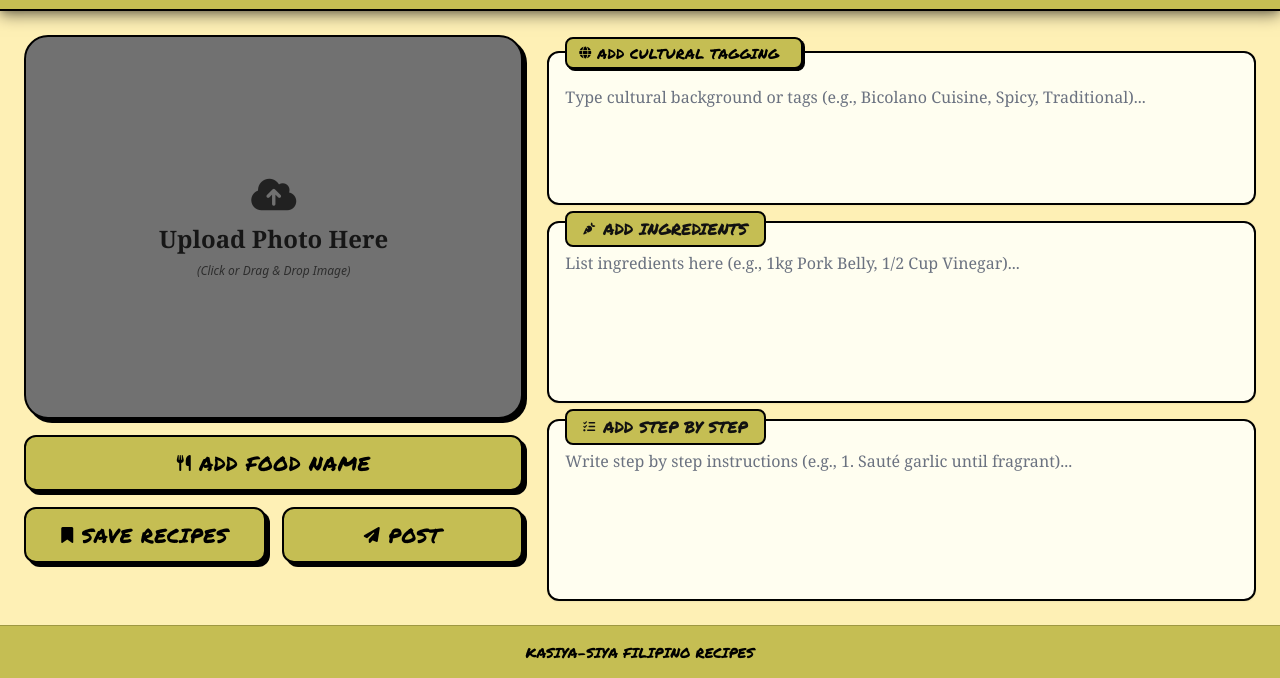
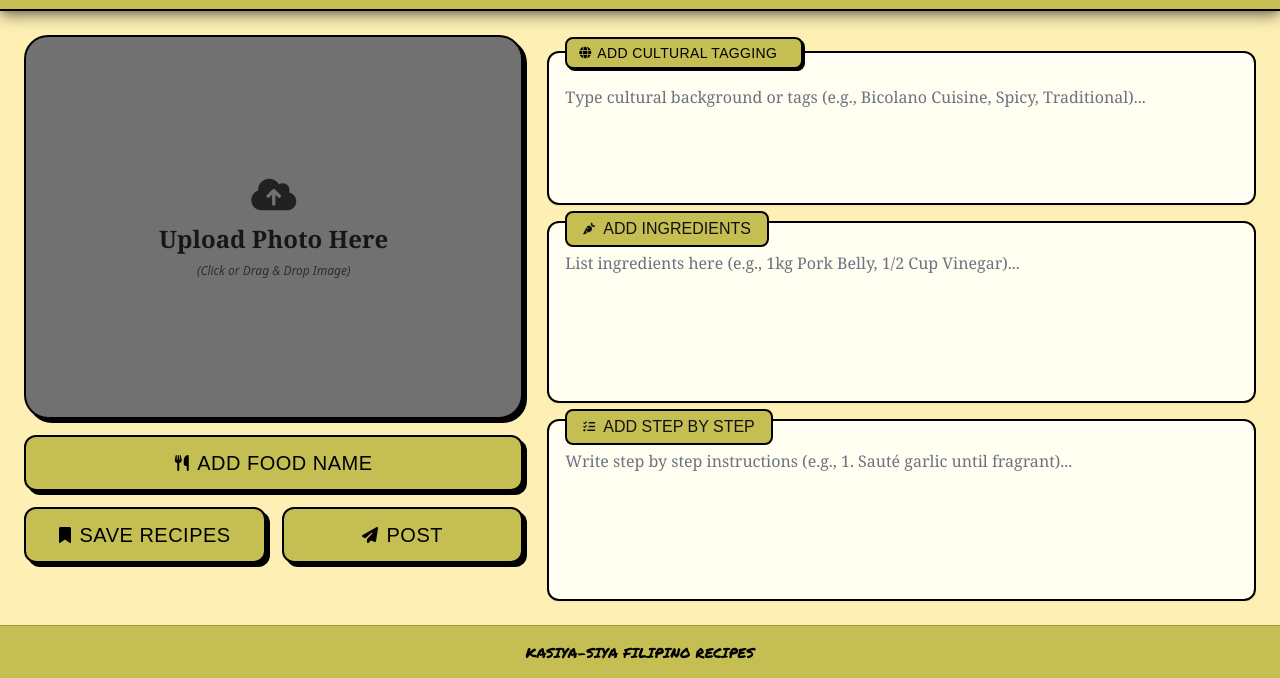
Before and after one commit to Kiyoshi7894/Kasiya-siya.github.io, a plain HTML site: page save recipes.html in a window 1280 px wide. Shown: the part 133-811 px from the top of the page. Drawn offline with nearby package versions, Linux system fonts and the light colour scheme; a web font is replaced by a local one.

Commit message:
changed into idio

```diff
--- a/save recipes.html
+++ b/save recipes.html
@@ -111,7 +111,7 @@
             <!-- Add Food Name Input/Button -->
             <div class="w-full relative">
                 <button id="btn-food-name"
-                    class="btn-neo w-full bg-[#C5BE53] border-2 border-black rounded-xl py-3 font-['Permanent_Marker'] text-lg sm:text-xl text-black tracking-wide text-center flex items-center justify-center gap-2">
+                    class="btn-neo w-full bg-[#C5BE53] border-2 border-black rounded-xl py-3 font-['Arial'] text-lg sm:text-xl text-black tracking-wide text-center flex items-center justify-center gap-2">
                     <i class="fa-solid fa-utensils text-base"></i>
                     <span id="food-name-label">ADD FOOD NAME</span>
                 </button>
@@ -120,12 +120,12 @@
             <!-- Save Recipes & Post Buttons Row -->
             <div class="grid grid-cols-2 gap-4">
                 <button id="btn-save"
-                    class="btn-neo bg-[#C5BE53] border-2 border-black rounded-xl py-3 font-['Permanent_Marker'] text-lg sm:text-xl text-black tracking-wide text-center flex items-center justify-center gap-2">
+                    class="btn-neo bg-[#C5BE53] border-2 border-black rounded-xl py-3 font-['Arial'] text-lg sm:text-xl text-black tracking-wide text-center flex items-center justify-center gap-2">
                     <i class="fa-solid fa-bookmark text-base"></i>
                     <span>SAVE RECIPES</span>
                 </button>
                 <button id="btn-post"
-                    class="btn-neo bg-[#C5BE53] border-2 border-black rounded-xl py-3 font-['Permanent_Marker'] text-lg sm:text-xl text-black tracking-wide text-center flex items-center justify-center gap-2">
+                    class="btn-neo bg-[#C5BE53] border-2 border-black rounded-xl py-3 font-['Arial'] text-lg sm:text-xl text-black tracking-wide text-center flex items-center justify-center gap-2">
                     <i class="fa-solid fa-paper-plane text-base"></i>
                     <span>POST</span>
                 </button>
@@ -143,7 +143,7 @@
                     class="absolute -top-4 left-4 bg-[#C5BE53] border-2 border-black px-3 py-1 rounded-lg flex items-center gap-1.5 shadow-[2px_2px_0px_#000] z-10">
                     <i class="fa-solid fa-globe text-xs text-black"></i>
                     <input type="text" id="cultural-badge-title" placeholder="ADD CULTURAL TAGGING"
-                        class="bg-transparent border-none outline-none font-['Permanent_Marker'] text-xs sm:text-sm placeholder:text-black text-black tracking-wide w-40 sm:w-48 cursor-pointer focus:cursor-text"
+                        class="bg-transparent border-none outline-none font-['Arial'] text-xs sm:text-sm placeholder:text-black text-black tracking-wide w-40 sm:w-48 cursor-pointer focus:cursor-text"
                         autocomplete="off">
                 </div>
 
@@ -157,7 +157,7 @@
             <div
                 class="card-input-box border-2 border-black rounded-xl bg-[#fffef0] p-4 relative min-h-[160px] shadow-sm">
                 <div
-                    class="badge-title absolute -top-3 left-4 bg-[#C5BE53] border-2 border-black px-4 py-1 rounded-lg font-['Permanent_Marker'] text-sm sm:text-base flex items-center gap-2">
+                    class="badge-title absolute -top-3 left-4 bg-[#C5BE53] border-2 border-black px-4 py-1 rounded-lg font-['Arial'] text-sm sm:text-base flex items-center gap-2">
                     <i class="fa-solid fa-carrot text-xs"></i> ADD INGREDIENTS
                 </div>
                 <textarea id="ingredients-text"
@@ -169,7 +169,7 @@
             <div
                 class="card-input-box border-2 border-black rounded-xl bg-[#fffef0] p-4 relative min-h-[160px] shadow-sm">
                 <div
-                    class="badge-title absolute -top-3 left-4 bg-[#C5BE53] border-2 border-black px-4 py-1 rounded-lg font-['Permanent_Marker'] text-sm sm:text-base flex items-center gap-2">
+                    class="badge-title absolute -top-3 left-4 bg-[#C5BE53] border-2 border-black px-4 py-1 rounded-lg font-['Arial'] text-sm sm:text-base flex items-center gap-2">
                     <i class="fa-solid fa-list-check text-xs"></i> ADD STEP BY STEP
                 </div>
                 <textarea id="steps-text"
```
